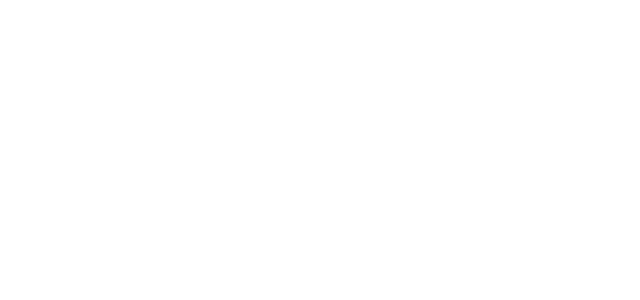
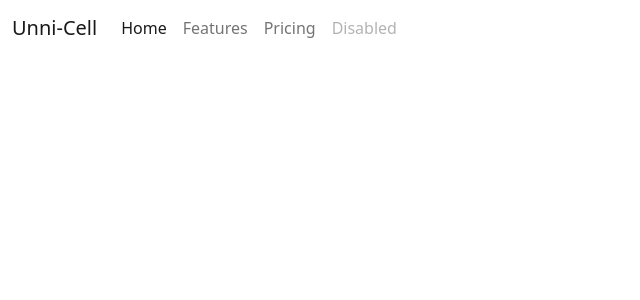
Before and after one commit to astaga99/unni-cell, a React (Create React App) app in the folder interface/: page / in a window 1280 px wide. Shown: the top 300 px of the page, without its empty margins (0-640 px from the left). Built offline with nearby package versions, Linux system fonts and the light colour scheme.

Commit message:
navbar awal

```diff
--- a/interface/src/components/Navbar/index..js
+++ b/interface/src/components/Navbar/index..js
@@ -2,9 +2,49 @@
 
 const Navbar = () => {
   return (
-      <>
-      </>
-  )
+    <>
+      <nav className="navbar navbar-expand-lg bg-body-tertiary">
+        <div className="container-fluid">
+          <a className="navbar-brand" href="#">
+            Unni-Cell
+          </a>
+          <button
+            className="navbar-toggler"
+            type="button"
+            data-bs-toggle="collapse"
+            data-bs-target="#navbarNav"
+            aria-controls="navbarNav"
+            aria-expanded="false"
+            aria-label="Toggle navigation"
+          >
+            <span className="navbar-toggler-icon"></span>
+          </button>
+          <div className="collapse navbar-collapse" id="navbarNav">
+            <ul className="navbar-nav">
+              <li className="nav-item">
+                <a className="nav-link active" aria-current="page" href="#">
+                  Home
+                </a>
+              </li>
+              <li className="nav-item">
+                <a className="nav-link" href="#">
+                  Features
+                </a>
+              </li>
+              <li className="nav-item">
+                <a className="nav-link" href="#">
+                  Pricing
+                </a>
+              </li>
+              <li className="nav-item">
+                <a className="nav-link disabled">Disabled</a>
+              </li>
+            </ul>
+          </div>
+        </div>
+      </nav>
+    </>
+  );
 }
 
 export default Navbar
```
